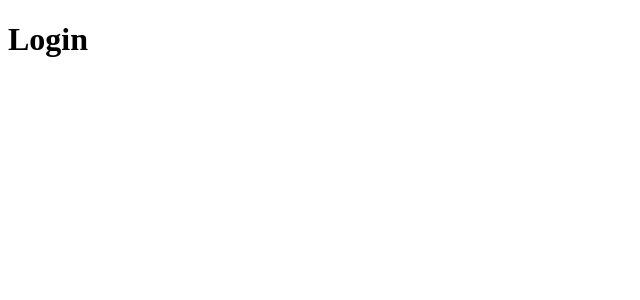
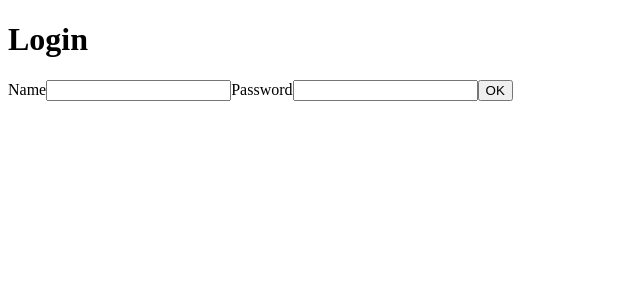
Before and after one commit to Henrique-Gouvea/Login-and-Registration---back-end-integration-, a React (Create React App) app in the folder front/: page / in a window 1280 px wide. Shown: the top 300 px of the page, without its empty margins (0-640 px from the left). Built offline with nearby package versions, Linux system fonts and the light colour scheme.

Commit message:
feat: page cadaster input and button

```diff
--- a/front/src/App.js
+++ b/front/src/App.js
@@ -1,11 +1,10 @@
 import React from 'react';
-import Login from './pages/login';
 import RoutesApp from './pages/routesApp';
 
 function App() {
   return (
     <>
-    <RoutesApp />
+      <RoutesApp />
     </>
   );
 }
--- /dev/null
+++ b/front/src/pages/components/buttonapi/index.jsx
@@ -0,0 +1,15 @@
+import React from 'react';
+
+function ButtonApi(){
+  return(
+    <>
+      <button
+        type='submit'
+      >
+          OK
+      </button>
+    </>
+  )
+}
+
+export default ButtonApi;
--- a/front/src/pages/login/index.jsx
+++ b/front/src/pages/login/index.jsx
@@ -1,9 +1,35 @@
 import React from "react";
+import ButtonApi from "../components/buttonapi";
 
 function Login() {
     return(
       <>
         <h1>Login</h1>
+        <form>
+          <label htmlFor="name-login">
+            Name
+            <input
+              name="name-login"
+              type="email"
+            //   onChange={ (ele) => setNameLogin(
+            //     ele.target.value,
+            //   ) }
+            //   value={ nameLogin }
+            />
+          </label>
+          <label htmlFor="password-login">
+            Password
+            <input
+              type="password"
+              name="password-login"
+            //   onChange={ (ele) => setPasswordLogin(
+            //     ele.target.value,
+            //   ) }
+            //   value={ passwordLogin }
+            />
+          </label>
+          <ButtonApi />
+        </form>
       </>
     )
   }
```
